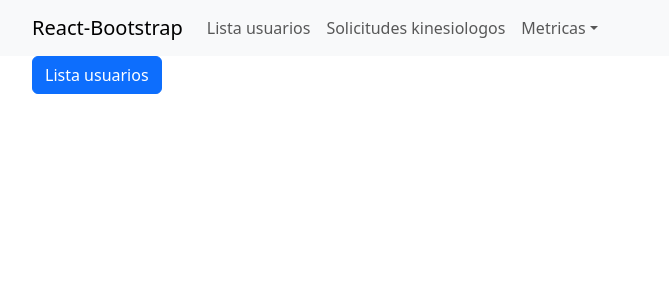
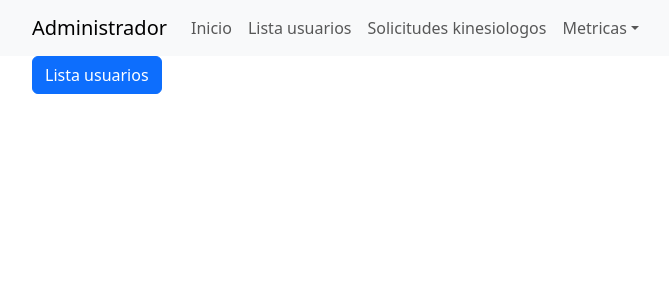
Before and after one commit to Adonisnu4/kine_app_admin, a React (Vite) app: page / in a window 1280 px wide. Shown: the top 300 px of the page, without its empty margins (50-719 px from the left). Built offline with nearby package versions, Linux system fonts and the light colour scheme.

Commit message:
fix routes

```diff
--- a/package.json
+++ b/package.json
@@ -3,6 +3,7 @@
   "private": true,
   "version": "0.0.0",
   "type": "module",
+  "homepage": "https://adonisnu4.github.io/kine_app_admin/",
   "scripts": {
     "dev": "vite",
     "build": "vite build",
--- a/src/App.jsx
+++ b/src/App.jsx
@@ -21,7 +21,7 @@ function App() {
 
 
   return (
-    <>
+    <HashRouter>
     <PageNavbar />
        <Routes>
 
@@ -33,7 +33,7 @@ function App() {
         <Route path="/solicitudes-kinesiologos" element={<ListaSolicitudesKinesiologos />} />
 
       </Routes>
-    </>
+    </HashRouter>
   )
 }
 
--- a/src/components/PageNavbar.jsx
+++ b/src/components/PageNavbar.jsx
@@ -8,10 +8,11 @@ function PageNavbar() {
   return (
     <Navbar expand="lg" className="bg-body-tertiary">
       <Container>
-        <Navbar.Brand as={Link} to="/">React-Bootstrap</Navbar.Brand>
+        <Navbar.Brand as={Link} to="/">Administrador </Navbar.Brand>
         <Navbar.Toggle aria-controls="basic-navbar-nav" />
         <Navbar.Collapse id="basic-navbar-nav">
           <Nav className="me-auto">
+            <Nav.Link as={Link} to={"/"}>Inicio</Nav.Link>
             <Nav.Link as={Link} to={"/lista-usuarios"}>Lista usuarios</Nav.Link>
 
             <Nav.Link as={Link} to={"/solicitudes-kinesiologos"}>Solicitudes kinesiologos</Nav.Link>
--- a/src/main.jsx
+++ b/src/main.jsx
@@ -2,12 +2,10 @@ import { StrictMode } from 'react'
 import { createRoot } from 'react-dom/client'
 import './index.css'
 import App from './App.jsx'
-import { BrowserRouter } from 'react-router-dom';
+
 
 createRoot(document.getElementById('root')).render(
   <StrictMode>
-    <BrowserRouter>
     <App />
-    </BrowserRouter>
   </StrictMode>,
 )
```
Also changed, not shown: 1 other file (tests, documents, lock files or other folders).
